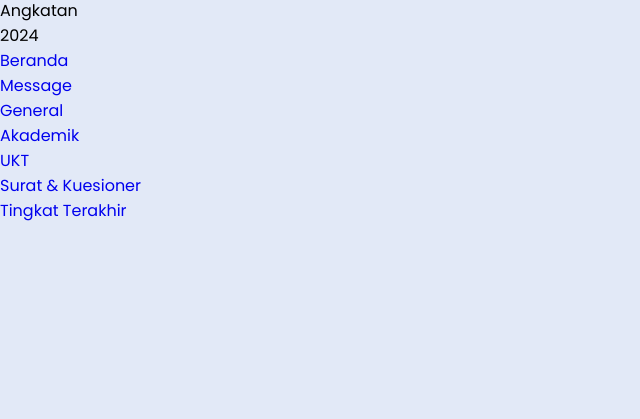
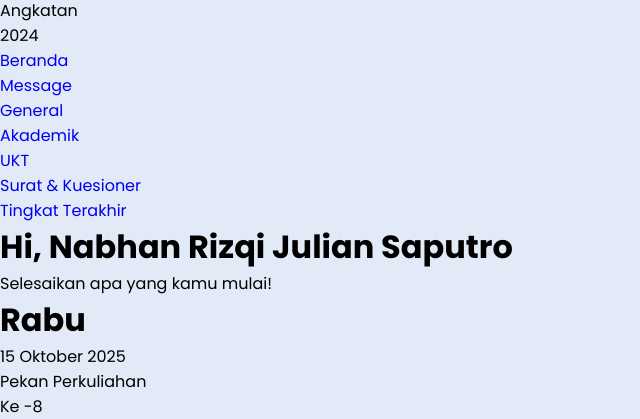
Before and after one commit to rzjuliannofficial/Quiz-1_Desprog-ReDesign-Siakad, a PHP site: page /Beranda.php in a window 1280 px wide. Shown: the part 431-850 px from the top of the page, without its empty margins (0-640 px from the left). Before the commit the page ends 652 px from the top, so only its background shows below. Run offline with PHP 8.4, Linux system fonts and the light colour scheme.

Commit message:
add main, bagian head in main

```diff
--- a/Beranda.php
+++ b/Beranda.php
@@ -93,6 +93,30 @@
                 </ul>
             </div>
         </div>
+
+        <!-- Main -->
+        <div class="main">
+            <!-- bagian kepala main -->
+            <div class="head">
+                <div class="head-1">
+                    <div class="welcome">
+                        <h1>Hi, Nabhan Rizqi Julian Saputro</h1>
+                        <p>Selesaikan apa yang kamu mulai!</p>
+                    </div>
+                </div>
+                <div class="head-2">
+                    <div class="tanggal">
+                        <h1>Rabu</h1>
+                        <p>15 Oktober 2025</p>
+                    </div>
+                    <div class="pekan-kuliah">
+                        <p>Pekan Perkuliahan <br>Ke -8</p>
+                    </div>
+                </div>
+            </div>
+
+
+        </div>
     </div>
 </body>
 <script src="script/main.js"></script>
```
